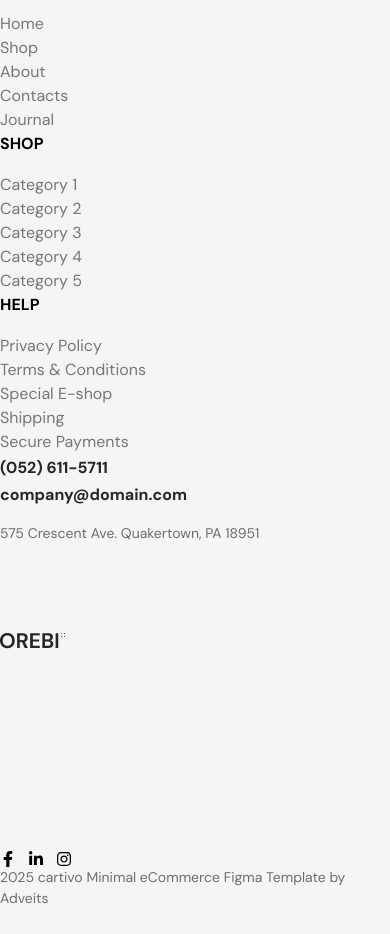
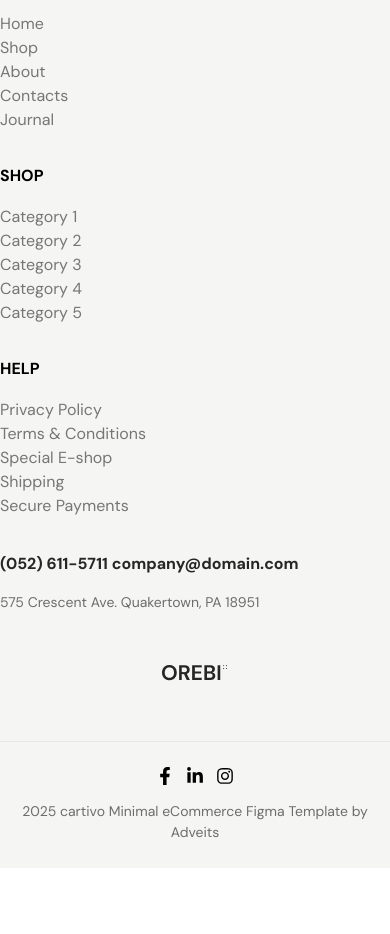
Before and after one commit to abdunnoorfaheem/cartivo, a React (Vite) app: page /signup in a window 390 px wide. Shown: the part 1780-2714 px from the top of the page. After the commit the page ends 2648 px from the top, so only its background shows below. Built offline with nearby package versions, Linux system fonts and the light colour scheme; no server answers.

Commit message:
footer responsive added

```diff
--- a/src/components/layouts/Banner.jsx
+++ b/src/components/layouts/Banner.jsx
@@ -8,7 +8,7 @@ const Banner = () => {
   return (
     <>
       <Link to={"/"}>
-        <div className="bg-[url('/src/assets/banner.png')] h-[600px] bg-no-repeat bg-center md:bg-cover  max-w-[100%]"></div>
+        <div className="bg-[url('/src/assets/banner.png')] h-[600px] bg-no-repeat bg-center bg-cover  max-w-[100%]"></div>
       </Link>
     </>
   );
--- a/src/components/layouts/Footer.jsx
+++ b/src/components/layouts/Footer.jsx
@@ -1,90 +1,142 @@
 import React from "react";
 import Container from "../Container";
-import Flex from "../Flex";
-import {Link} from "react-router-dom";
+import { Link } from "react-router-dom";
 import Heading from "../Heading";
 import Image from "../Image";
 import Logo from "/src/assets/logo.png";
-import { FaFacebookF,FaLinkedinIn,FaInstagram  } from "react-icons/fa";
-
+import { FaFacebookF, FaLinkedinIn, FaInstagram } from "react-icons/fa";
 
 const Footer = () => {
   return (
     <>
       <div className="bg-[#F5F5F3]">
         <Container>
+          {/* Top Section */}
           <div className="py-[30px]">
-          <div className="md:flex items-center md:justify-between">
-            <div className="">
-
-              <Heading text={"MENU"} tagName={"h3"} className={"font-bold"}/>
-               <ul className=" text-[#767676]">
+            <div className="flex flex-col md:flex-row md:flex-wrap md:justify-between gap-8">
+              {/* Menu */}
+              <div className="flex-1">
+                <Heading text={"MENU"} tagName={"h3"} className={"font-bold"} />
+                <ul className="text-[#767676]">
                   <Link to={"/"}>
-                <li className="hover:text-[#262626] hover:font-bold duration-500 mt-[17px]">Home</li>
+                    <li className="hover:text-[#262626] hover:font-bold duration-500 mt-[17px]">
+                      Home
+                    </li>
                   </Link>
                   <Link to={"/shop"}>
-                <li className="hover:text-[#262626] hover:font-bold duration-500">Shop</li>
+                    <li className="hover:text-[#262626] hover:font-bold duration-500">
+                      Shop
+                    </li>
                   </Link>
                   <Link to={"/about"}>
-                <li className="hover:text-[#262626] hover:font-bold duration-500">About</li>
+                    <li className="hover:text-[#262626] hover:font-bold duration-500">
+                      About
+                    </li>
                   </Link>
-              <li className="hover:text-[#262626] hover:font-bold duration-500"><Link to={"/contact"}>Contacts</Link></li>
-            <li className="hover:text-[#262626] hover:font-bold duration-500"><Link to={"/journal"}>Journal</Link></li>
-            </ul>
-            </div>
-            <div className="">
-
-              <Heading text={"SHOP"} tagName={"h3"} className={"font-bold"}/>
-               <ul className=" text-[#767676]">
-              <Link to={"/"}>
-                <li className="hover:text-[#262626] hover:font-bold duration-500 mt-[17px]">Category 1</li>
-              </Link>
-              <Link to={"/shop"}>
-                <li className="hover:text-[#262626] hover:font-bold duration-500">Category 2</li>
-              </Link>
-              <Link to={"/about"}>
-                <li className="hover:text-[#262626] hover:font-bold duration-500">Category 3</li>
-              </Link>
-              <li className="hover:text-[#262626] hover:font-bold duration-500"><Link to={"/contact"}>Category 4</Link></li>
-            <li className="hover:text-[#262626] hover:font-bold duration-500"><Link to={"/journal"}>Category 5</Link></li>
-            </ul>
-            </div>
-            <div className="">
-              <Heading text={"HELP"} tagName={"h3"} className={"font-bold"}/>
-               <ul className=" text-[#767676]">
-              <Link to={"/"}>
-                <li className="hover:text-[#262626] hover:font-bold duration-500 mt-[17px]">Privacy Policy</li>
-              </Link>
-              <Link to={"/shop"}>
-                <li className="hover:text-[#262626] hover:font-bold duration-500">Terms & Conditions</li>
-              </Link>
-              <Link to={"/about"}>
-                <li className="hover:text-[#262626] hover:font-bold duration-500">Special E-shop</li>
-              </Link>
-              <li className="hover:text-[#262626] hover:font-bold duration-500"><Link to={"/contact"}>Shipping</Link></li>
-            <li className="hover:text-[#262626] hover:font-bold duration-500"><Link to={"/journal"}>Secure Payments</Link></li>
+                  <li className="hover:text-[#262626] hover:font-bold duration-500">
+                    <Link to={"/contact"}>Contacts</Link>
+                  </li>
+                  <li className="hover:text-[#262626] hover:font-bold duration-500">
+                    <Link to={"/journal"}>Journal</Link>
+                  </li>
                 </ul>
               </div>
 
+              {/* Shop */}
+              <div className="flex-1">
+                <Heading text={"SHOP"} tagName={"h3"} className={"font-bold"} />
+                <ul className="text-[#767676]">
+                  <Link to={"/"}>
+                    <li className="hover:text-[#262626] hover:font-bold duration-500 mt-[17px]">
+                      Category 1
+                    </li>
+                  </Link>
+                  <Link to={"/shop"}>
+                    <li className="hover:text-[#262626] hover:font-bold duration-500">
+                      Category 2
+                    </li>
+                  </Link>
+                  <Link to={"/about"}>
+                    <li className="hover:text-[#262626] hover:font-bold duration-500">
+                      Category 3
+                    </li>
+                  </Link>
+                  <li className="hover:text-[#262626] hover:font-bold duration-500">
+                    <Link to={"/contact"}>Category 4</Link>
+                  </li>
+                  <li className="hover:text-[#262626] hover:font-bold duration-500">
+                    <Link to={"/journal"}>Category 5</Link>
+                  </li>
+                </ul>
+              </div>
 
-            <div className="">
-              <Heading tagName={"h4"} text={"(052) 611-5711 company@domain.com"} className={"w-[187px] font-bold leading-[27px] text-[#262626]"}/>
-              <Heading tagName={"p"} text={"575 Crescent Ave. Quakertown, PA 18951"} className={"text-[#6D6D6D] text-[14px] mt-[15px] mb-[89px]"}/>
+              {/* Help */}
+              <div className="flex-1">
+                <Heading text={"HELP"} tagName={"h3"} className={"font-bold"} />
+                <ul className="text-[#767676]">
+                  <Link to={"/"}>
+                    <li className="hover:text-[#262626] hover:font-bold duration-500 mt-[17px]">
+                      Privacy Policy
+                    </li>
+                  </Link>
+                  <Link to={"/shop"}>
+                    <li className="hover:text-[#262626] hover:font-bold duration-500">
+                      Terms & Conditions
+                    </li>
+                  </Link>
+                  <Link to={"/about"}>
+                    <li className="hover:text-[#262626] hover:font-bold duration-500">
+                      Special E-shop
+                    </li>
+                  </Link>
+                  <li className="hover:text-[#262626] hover:font-bold duration-500">
+                    <Link to={"/contact"}>Shipping</Link>
+                  </li>
+                  <li className="hover:text-[#262626] hover:font-bold duration-500">
+                    <Link to={"/journal"}>Secure Payments</Link>
+                  </li>
+                </ul>
               </div>
-            <div className="">
-              <Image imgSrc={Logo} className={"mb-[147px]"}/>
+
+              {/* Contact */}
+              <div className="flex-1">
+                <Heading
+                  tagName={"h4"}
+                  text={"(052) 611-5711 company@domain.com"}
+                  className={
+                    "w-full md:w-[187px] font-bold leading-[27px] text-[#262626]"
+                  }
+                />
+                <Heading
+                  tagName={"p"}
+                  text={"575 Crescent Ave. Quakertown, PA 18951"}
+                  className={
+                    "text-[#6D6D6D] text-[14px] mt-[15px] mb-[20px] md:mb-[40px]"
+                  }
+                />
+              </div>
+
+              {/* Logo */}
+              <div className="flex-1 flex md:block justify-center">
+                <Image imgSrc={Logo} className={"mb-[30px] md:mb-[60px]"} />
               </div>
             </div>
           </div>
-        <div className="py-[25px]">
-          <div className="md:flex justify-between items-center">
-            <div className="flex items-center gap-x-3">
-              <FaFacebookF/>
-              <FaLinkedinIn/>
-              <FaInstagram/>
+
+          {/* Bottom Section */}
+          <div className="py-[25px] border-t border-gray-200">
+            <div className="flex flex-col md:flex-row justify-between items-center gap-4">
+              <div className="flex items-center gap-x-3 text-lg">
+                <FaFacebookF className="cursor-pointer hover:text-[#262626]" />
+                <FaLinkedinIn className="cursor-pointer hover:text-[#262626]" />
+                <FaInstagram className="cursor-pointer hover:text-[#262626]" />
               </div>
-            <div className="">
-              <Heading text={"2025 cartivo Minimal eCommerce Figma Template by Adveits"} tagName={"p"} className={"text-[#6D6D6D] text-[14px]"}/>
+              <div className="text-center md:text-right">
+                <Heading
+                  text={"2025 cartivo Minimal eCommerce Figma Template by Adveits"}
+                  tagName={"p"}
+                  className={"text-[#6D6D6D] text-[14px]"}
+                />
               </div>
             </div>
           </div>
```
Lines whose indentation alone changed are shown as unchanged.
